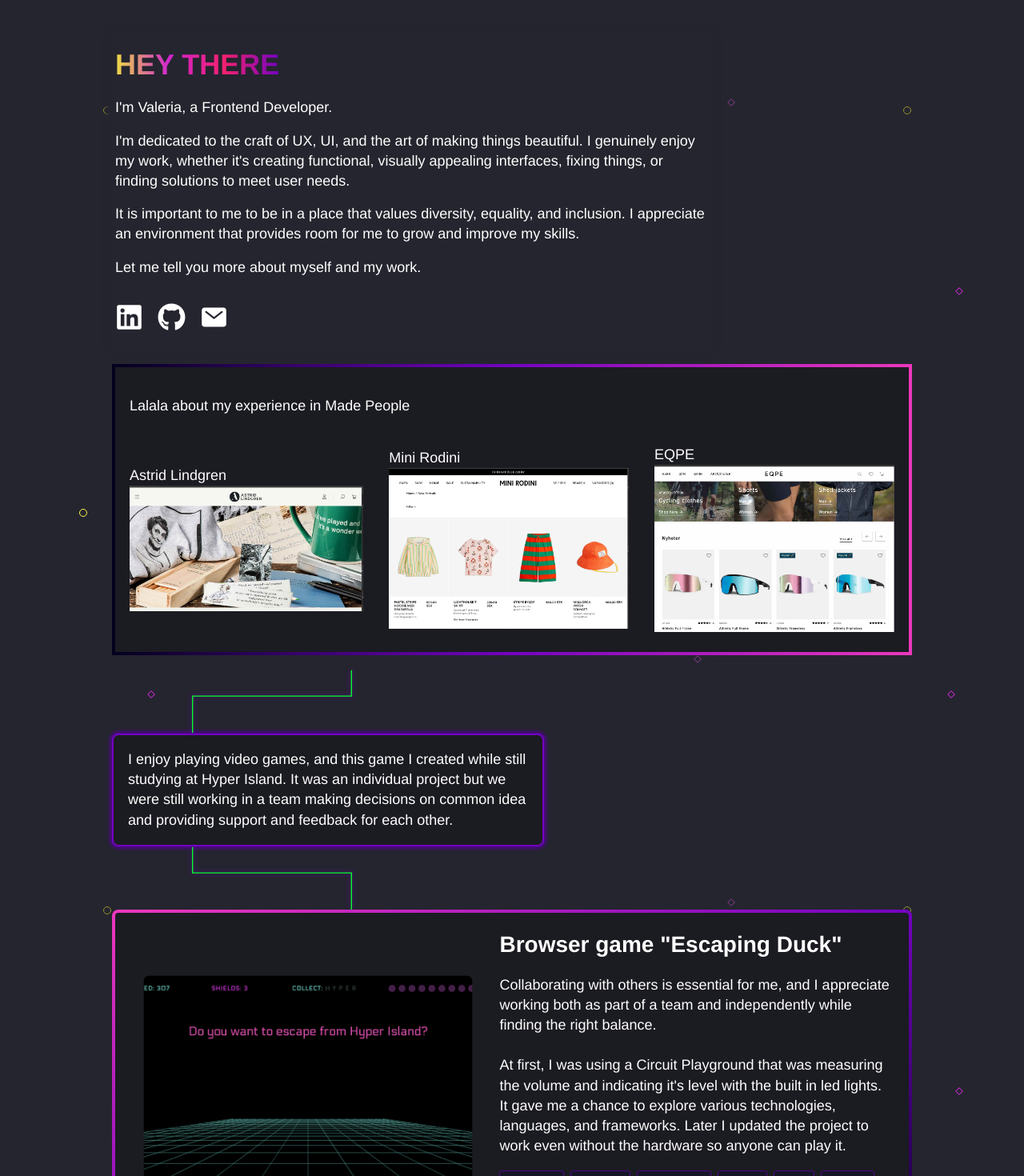
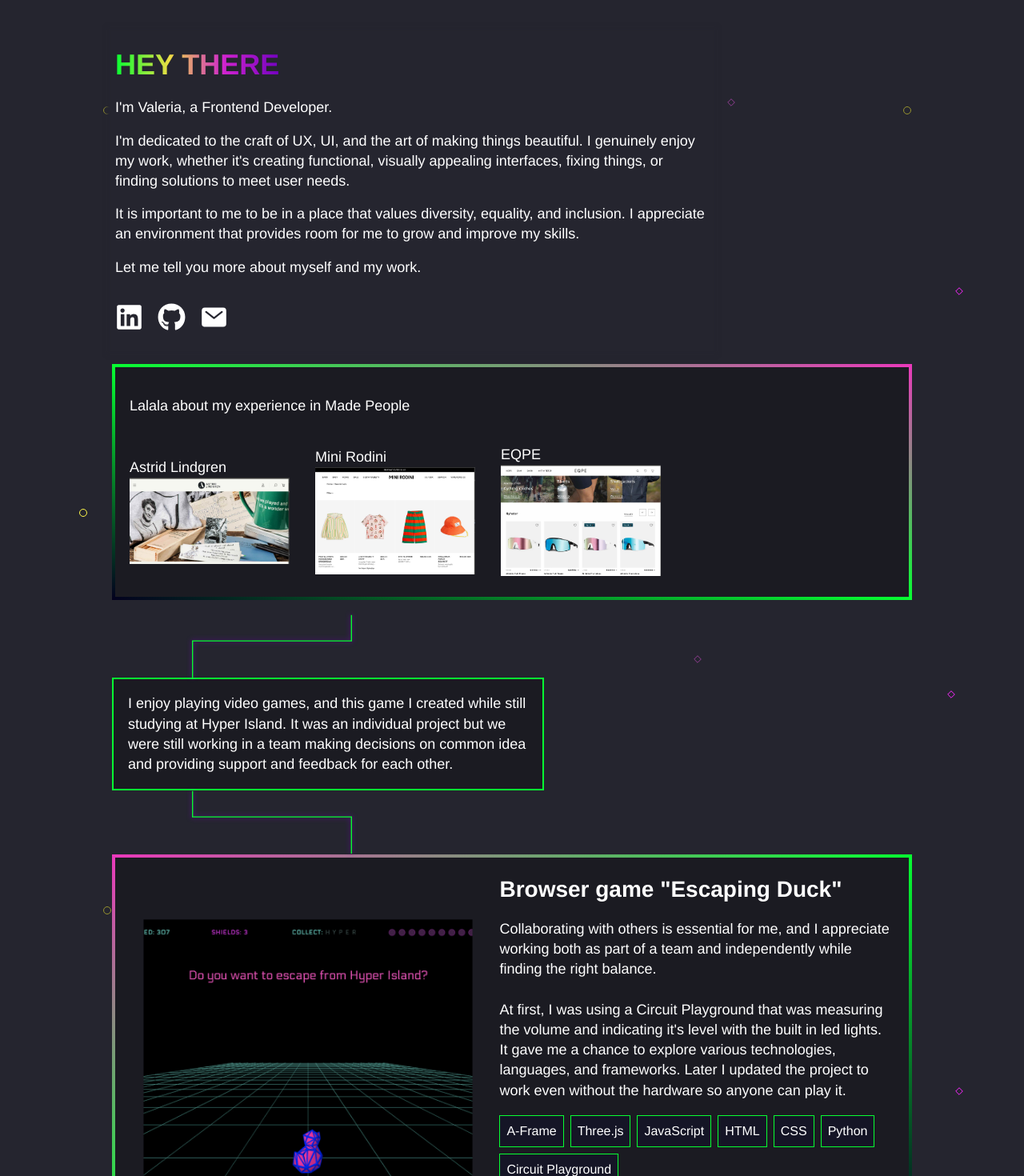
Before and after one commit to avreally/portfolio-website, a React (Create React App) app: page / in a window 1280 px wide. Shown: the top 1470 px of the page at 80% size. Built offline with nearby package versions, Linux system fonts and the light colour scheme.

Commit message:
changes in styles and color

```diff
--- a/src/components/aboutMe/styles.css
+++ b/src/components/aboutMe/styles.css
@@ -35,7 +35,6 @@
   flex-direction: column;
   flex-basis: 75%;
   background: #25252f;
-  border-radius: 8px;
   box-shadow: 0 0 3pt 5pt #25252f;
 }
 
@@ -43,7 +42,7 @@
   margin: 16px 4px;
   text-transform: uppercase;
   font-size: clamp(24px, 3vw, 36px);
-  background: linear-gradient(to left, #7303c0, #f32170, #cf23cf, #eedd44);
+  background: linear-gradient(to left, #7303c0, #cf23cf, #eedd44, #07ff32);
   -webkit-text-fill-color: transparent;
   -webkit-background-clip: text;
   width: fit-content;
--- a/src/components/annotation/styles.css
+++ b/src/components/annotation/styles.css
@@ -5,9 +5,7 @@
   align-items: flex-start;
   justify-content: center;
   padding: 16px;
-  border: 2px solid #7303c0;
-  box-shadow: 0 0 3pt 2pt #50058e;
-  border-radius: 8px;
+  border: 2px solid #07ff32;
   align-self: flex-start;
 }
 
--- a/src/components/clientsCarousel/styles.css
+++ b/src/components/clientsCarousel/styles.css
@@ -1,5 +1,5 @@
 .container {
-  --gradient-direction: to left;
+  --gradient-direction: to bottom left;
   margin: 0;
   display: flex;
   flex-direction: column;
@@ -8,14 +8,13 @@
   padding: 18px;
   gap: 1rem;
   background: linear-gradient(#1b1b22, #1b1b22) padding-box,
-    linear-gradient(var(--gradient-direction), #ec38bc, #7303c0, #03001e)
+    linear-gradient(var(--gradient-direction), #ec38bc, #07ff32, #03001e)
       border-box;
   border: 4px solid transparent;
 }
 
 .clientsCarousel {
   display: flex;
-  justify-content: center;
   align-items: center;
   width: 100%;
   gap: 32px;
@@ -24,6 +23,7 @@
 .client {
   max-width: 300px;
   height: auto;
+  flex: 0 0 200px;
 }
 
 img {
--- a/src/components/contactInfo/styles.css
+++ b/src/components/contactInfo/styles.css
@@ -5,7 +5,6 @@
   max-width: 600px;
   text-align: center;
   background: #25252f;
-  border-radius: 8px;
   box-shadow: 0 0 3pt 5pt #25252f;
   margin-bottom: 54px;
 }
--- a/src/components/project/styles.css
+++ b/src/components/project/styles.css
@@ -7,9 +7,9 @@
   max-width: 1000px;
   padding: 18px;
   gap: 1rem;
-  border-radius: 8px;
   background: linear-gradient(#1b1b22, #1b1b22) padding-box,
-  linear-gradient(var(--gradient-direction), #ec38bc, #7303c0, #03001e) border-box;
+    linear-gradient(var(--gradient-direction), #ec38bc, #07ff32, #03001e)
+      border-box;
   border: 4px solid transparent;
 }
 
@@ -21,12 +21,14 @@
   --x: 0;
   --y: 0;
   background: radial-gradient(
-      circle at var(--x) var(--y),
-      rgb(40, 35, 168) 0%,
-      rgba(40, 35, 168, 0) calc(0% + 120px)
-    ) padding-box,
-  linear-gradient(#1b1b22, #1b1b22) padding-box,
-  linear-gradient(var(--gradient-direction), #ec38bc, #7303c0, #03001e) border-box;
+        circle at var(--x) var(--y),
+        rgb(40, 35, 168) 0%,
+        rgba(40, 35, 168, 0) calc(0% + 120px)
+      )
+      padding-box,
+    linear-gradient(#1b1b22, #1b1b22) padding-box,
+    linear-gradient(var(--gradient-direction), #03001e, #7303c0, #ec38bc)
+      border-box;
 }
 
 @media (max-width: 800px) {
--- a/src/components/projectImage/styles.css
+++ b/src/components/projectImage/styles.css
@@ -1,17 +1,15 @@
 .projectImg {
   width: 100%;
-  border-radius: 8px;
   display: block;
 }
 
 .projectImg:hover {
-  box-shadow: 0 0 3pt 2pt rgba(99, 94, 255, 0.55);
+  box-shadow: 0 0 2pt 0 #07ff32;
 }
 
 .projectImgUrl {
   display: block;
   width: 90%;
-  border-radius: 8px;
   transition: transform 0.3s;
   transform: scale(0.93);
 }
--- a/src/components/projectInfo/styles.css
+++ b/src/components/projectInfo/styles.css
@@ -29,8 +29,7 @@
   list-style: none;
   padding: 8px;
   background-color: #151526;
-  border-radius: 4px;
-  border: 1px solid #50058e;
+  border: 1px solid #07ff32;
   font-size: clamp(12px, 1.5vw, 16px);
 }
 
```
